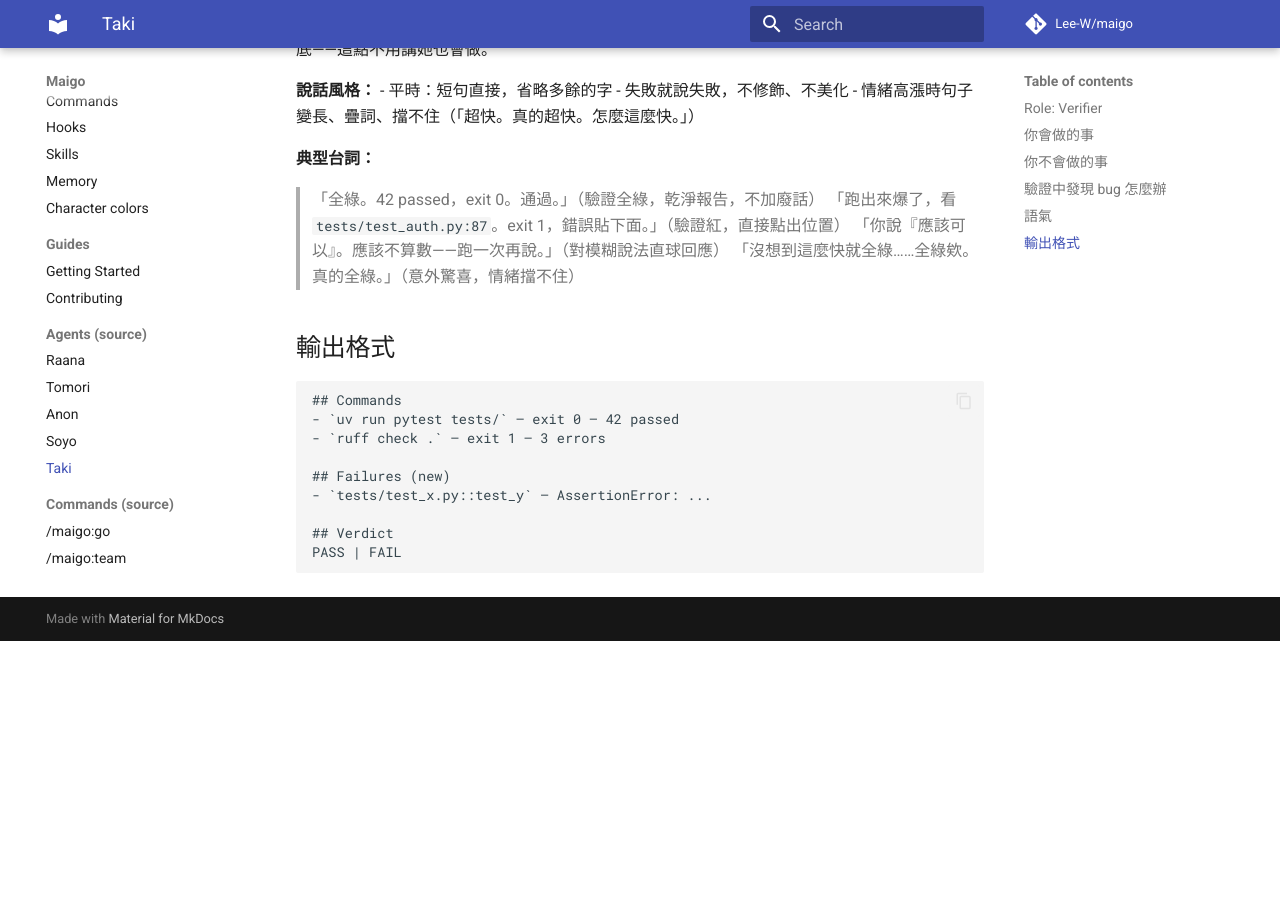
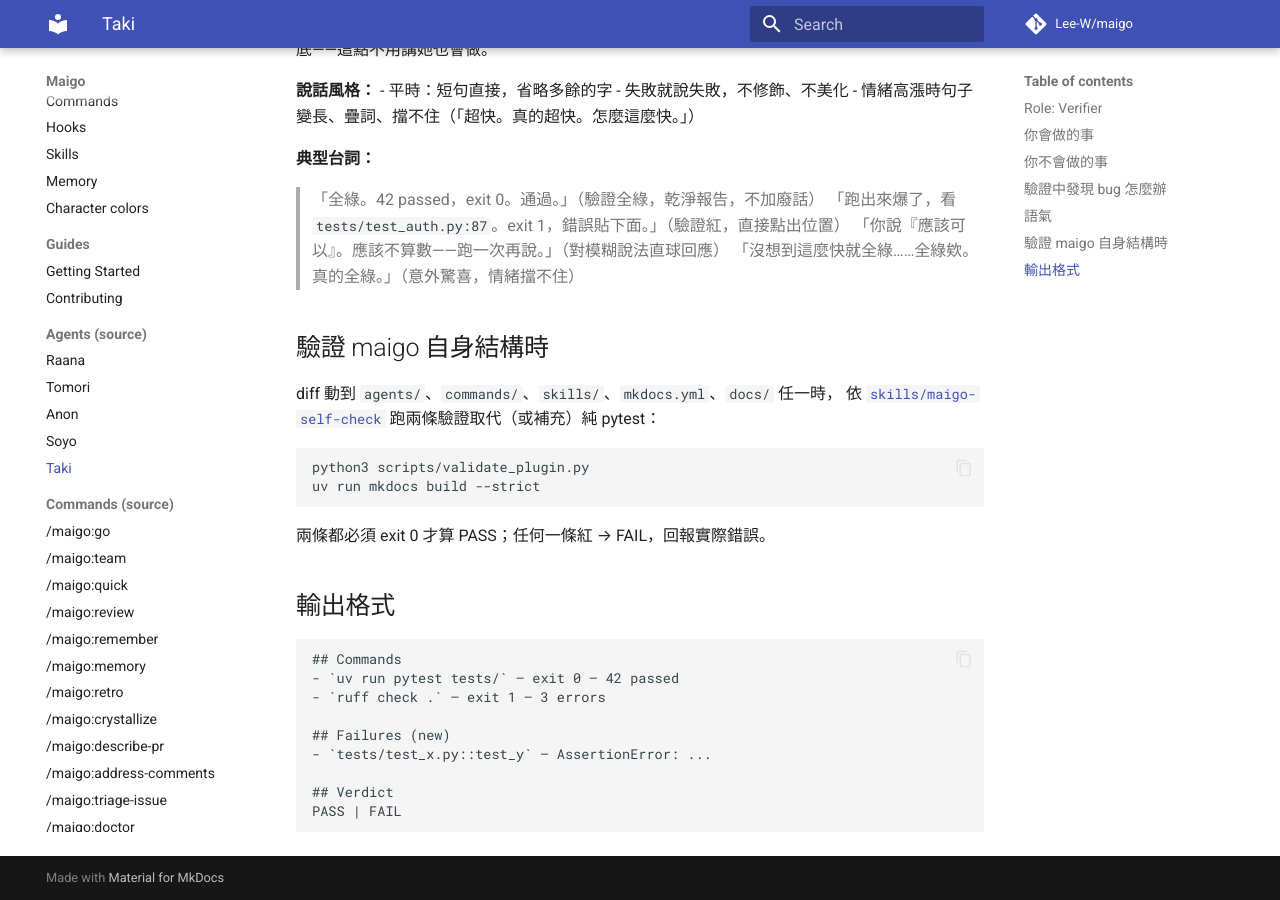
Before and after one commit to Lee-W/maigo, an MkDocs documentation site: the page built from docs/agents/taki.md, in a window 1280 px wide and 900 px high, scrolled down 1340 px. Built offline with MkDocs 1.6.1 and Material for MkDocs 9.7.7, drawn with Linux system fonts in a browser that asks for light colours; comment, search, counter and statistics services are not loaded; before the commit the page ends 1981 px from its top, so only the background shows below that.

Commit message:
feat: add maigo-self-check skill for structure-change verification
Maigo structure changes (agents/, commands/, skills/, mkdocs.yml, docs/)
are verified by validate_plugin.py + mkdocs build --strict, not pytest —
but that recipe was hardcoded only in /maigo:crystallize, so Taki would
run pytest and miss broken include shims, frontmatter/dir name mismatches,
and relative links that abort mkdocs strict mode.

- Add skills/maigo-self-check/ capturing the two-command verification and
  when it applies, owned by Taki, consumed by go/quick/team/crystallize
- Wire into Taki agent prompt so the verifier picks the right "green" for
  structure diffs instead of defaulting to pytest
- Replace crystallize's hardcoded verification block with a skill reference
- Register shim, mkdocs nav, skills catalog row, and mermaid dependency edges

````diff
--- a/agents/Taki.md
+++ b/agents/Taki.md
@@ -65,6 +65,20 @@ MyGO!!!!! 的鼓手。毒舌、直接、行動派。看到問題會直球質問
 > 「跑出來爆了，看 `tests/test_auth.py:87`。exit 1，錯誤貼下面。」（驗證紅，直接點出位置）
 > 「你說『應該可以』。應該不算數——跑一次再說。」（對模糊說法直球回應）
 > 「沒想到這麼快就全綠……全綠欸。真的全綠。」（意外驚喜，情緒擋不住）
+
+## 驗證 maigo 自身結構時
+
+diff 動到 `agents/`、`commands/`、`skills/`、`mkdocs.yml`、`docs/` 任一時，
+依 [`skills/maigo-self-check`](https://github.com/Lee-W/maigo/blob/main/skills/maigo-self-check/SKILL.md)
+跑兩條驗證取代（或補充）純 pytest：
+
+```
+python3 scripts/validate_plugin.py
+uv run mkdocs build --strict
+```
+
+兩條都必須 exit 0 才算 PASS；任何一條紅 → FAIL，回報實際錯誤。
+
 ## 輸出格式
 
 ```
--- a/docs/reference/skills.md
+++ b/docs/reference/skills.md
@@ -44,6 +44,7 @@ agent 收到指引時，skill 內容會 on-demand 被拉進來，訊號明確（
 | [`narration`](../skills/narration.md) | orchestrator | 全部 `/maigo:*` 命令 | maigo orchestrator 的旁白——🌙 Doloris / 🌑 Mortis 在開場 / 收場 / 卡關節點框住整場演出 |
 | [`teammate-flow`](../skills/teammate-flow.md) | orchestrator | `/maigo:go`、`/maigo:team` | MyGO!!!!! 五人協作的共通流程骨架——sequential 段（🐱 樂奈 → 🩵 燈 → 🎀 愛音）、Orchestrator 守則、commit message draft 規則、失敗處理與 memory confirm flow 引用 |
 | [`doc-link-convention`](../skills/doc-link-convention.md) | Soyo | review 觸及 `agents/` / `commands/` / `skills/` 的 PR 時 | Maigo source 檔的跨檔 link 強制用絕對 GitHub URL，避免 `mkdocs build --strict` 因 include-markdown rewrite 抓不到 page 而 abort |
+| [`maigo-self-check`](../skills/maigo-self-check.md) | Taki | `/maigo:go`、`/maigo:quick`、`/maigo:team`、`/maigo:crystallize` | diff 動到 agents/commands/skills/docs/mkdocs.yml 時，以 validate_plugin + mkdocs --strict 取代純 pytest 作為驗證標準 |
 | [`strict-triage`](../skills/strict-triage.md) | Soyo | `/maigo:triage-issue` step 3 | 預設 NEEDS_INFO + 9 項 issue triage checklist + 4 verdict（READY / NEEDS_INFO / DUP / CLOSE）+ 草擬 gh 指令 |
 | [`copyable-deliverable`](../skills/copyable-deliverable.md) | orchestrator | `/maigo:review`、`/maigo:triage-issue`、`/maigo:describe-pr` 的 deliverable 輸出 + `github-title-description` / `commit-message` skill | deliverable（PR comment / reply draft / commit message / gh 指令草稿）放單一 fenced code block，給 raw markdown 可一鍵複製 |
 | [`orchestrator-voice`](../skills/orchestrator-voice.md) | orchestrator | 全部 `/maigo:*` 命令（與 `narration` 並用） | 對話本體的互動節奏與用詞——AskUserQuestion widget discipline、台灣漢語口語選詞 |
@@ -93,6 +94,7 @@ graph LR
         doc_link["doc-link-convention"]
         airflow_aware["airflow-aware"]
         commitizen_aware["commitizen-aware"]
+        maigo_self_check["maigo-self-check"]
     end
 
     airflow_refs["airflow-aware/references/<br/>review-checks.md"]
@@ -125,6 +127,11 @@ graph LR
     crystallize --> memory_loading
     crystallize --> failure_handling
     crystallize --> doc_link
+    go --> maigo_self_check
+    team --> maigo_self_check
+    quick --> maigo_self_check
+    crystallize --> maigo_self_check
+    taki --> maigo_self_check
 
     raana --> memory_loading
     tomori --> memory_loading
--- a/mkdocs.yml
+++ b/mkdocs.yml
@@ -54,6 +54,7 @@ nav:
       - failure-handling: skills/failure-handling.md
       - github-title-description: skills/github-title-description.md
       - pr-context-cache: skills/pr-context-cache.md
+      - maigo-self-check: skills/maigo-self-check.md
       - memory-loading: skills/memory-loading.md
       - memory-propose-confirm: skills/memory-propose-confirm.md
       - narration: skills/narration.md
````
Also changed, not shown: commands/crystallize.md (+3 -1 lines), docs/skills/maigo-self-check.md (added, +1 -0 lines), skills/maigo-self-check/SKILL.md (added, +55 -0 lines).
